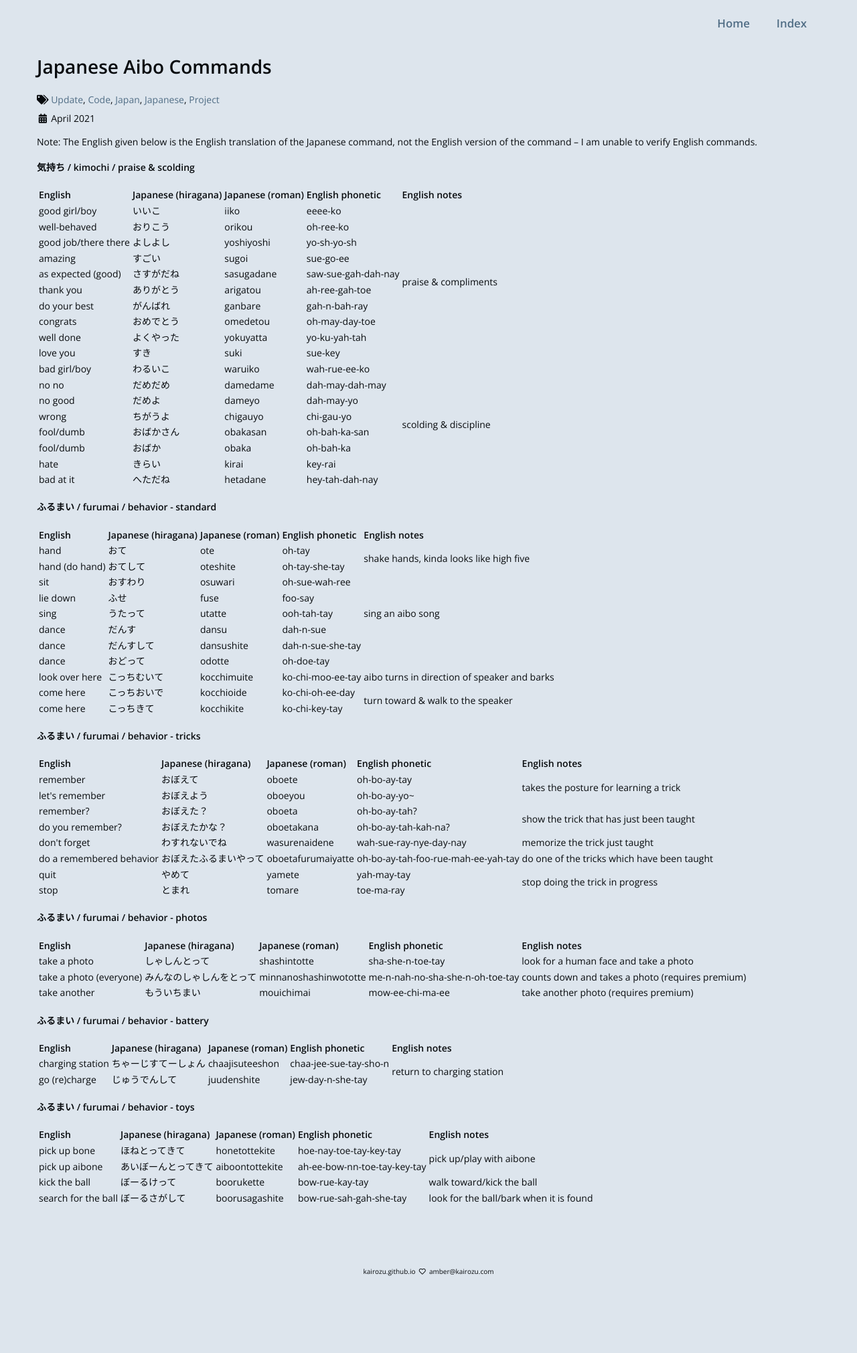
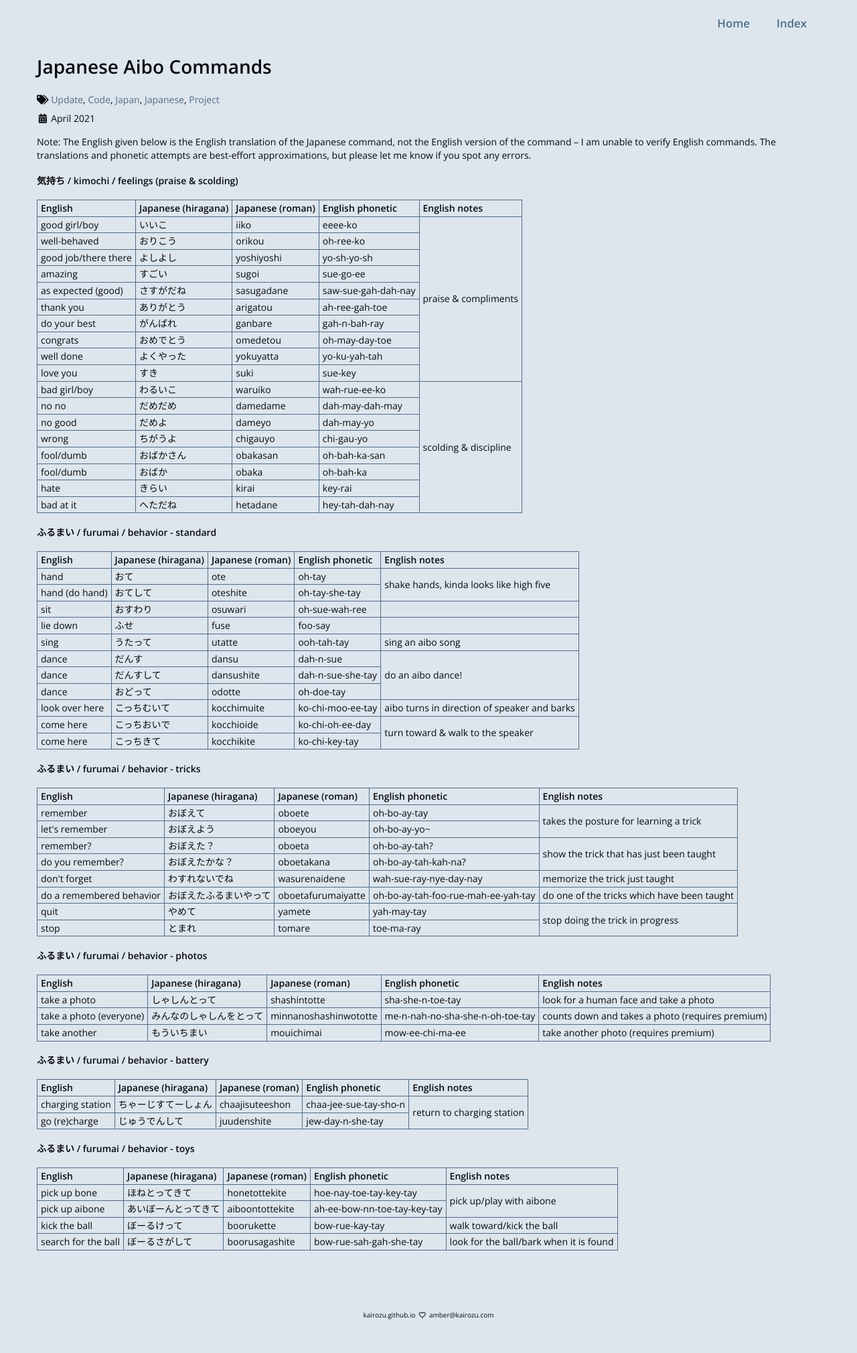
Before and after one commit to kairozu/kairozu.github.io, a Jekyll site: the page built from updates/_posts/2021-04-15-aibo-japanese.md, in a window 1280 px wide. Shown: the whole page at 67% size. Built offline with Jekyll 4.4.1, drawn with Linux system fonts in a browser that asks for light colours; nearby versions of some CDN libraries; before the commit the page ends 1955 px from its top, so only the background shows below that.

```diff
--- a/updates/_posts/2021-04-15-aibo-japanese.md
+++ b/updates/_posts/2021-04-15-aibo-japanese.md
@@ -3,9 +3,16 @@
 title: Japanese Aibo Commands
 tags: update code japan japanese project
 ---
-Note: The English given below is the English translation of the Japanese command, not the English version of the command -- I am unable to verify English commands.
+<style>
+table, th, td {
+    border: 1px solid #506D85;
+    padding: 2px 5px;
+}
+table { border-collapse: collapse; }
+</style>
+Note: The English given below is the English translation of the Japanese command, not the English version of the command -- I am unable to verify English commands. The translations and phonetic attempts are best-effort approximations, but please let me know if you spot any errors.
 <br />
-<h4>気持ち / kimochi / praise & scolding</h4>
+<h4>気持ち / kimochi / feelings (praise & scolding)</h4>
 <table>
 <thead>
     <tr>
@@ -181,12 +188,14 @@
         <td>おすわり</td>
         <td>osuwari</td>
         <td>oh-sue-wah-ree</td>
+        <td></td>
     </tr>
     <tr>
         <td>lie down</td>
         <td>ふせ</td>
         <td>fuse</td>
         <td>foo-say</td>
+        <td></td>
     </tr>
     <tr>
         <td>sing</td>
@@ -200,6 +209,7 @@
         <td>だんす</td>
         <td>dansu</td>
         <td>dah-n-sue</td>
+        <td rowspan=3>do an aibo dance!</td>
     </tr>
     <tr>
         <td>dance</td>
```
Also changed, not shown: 10 other files.
